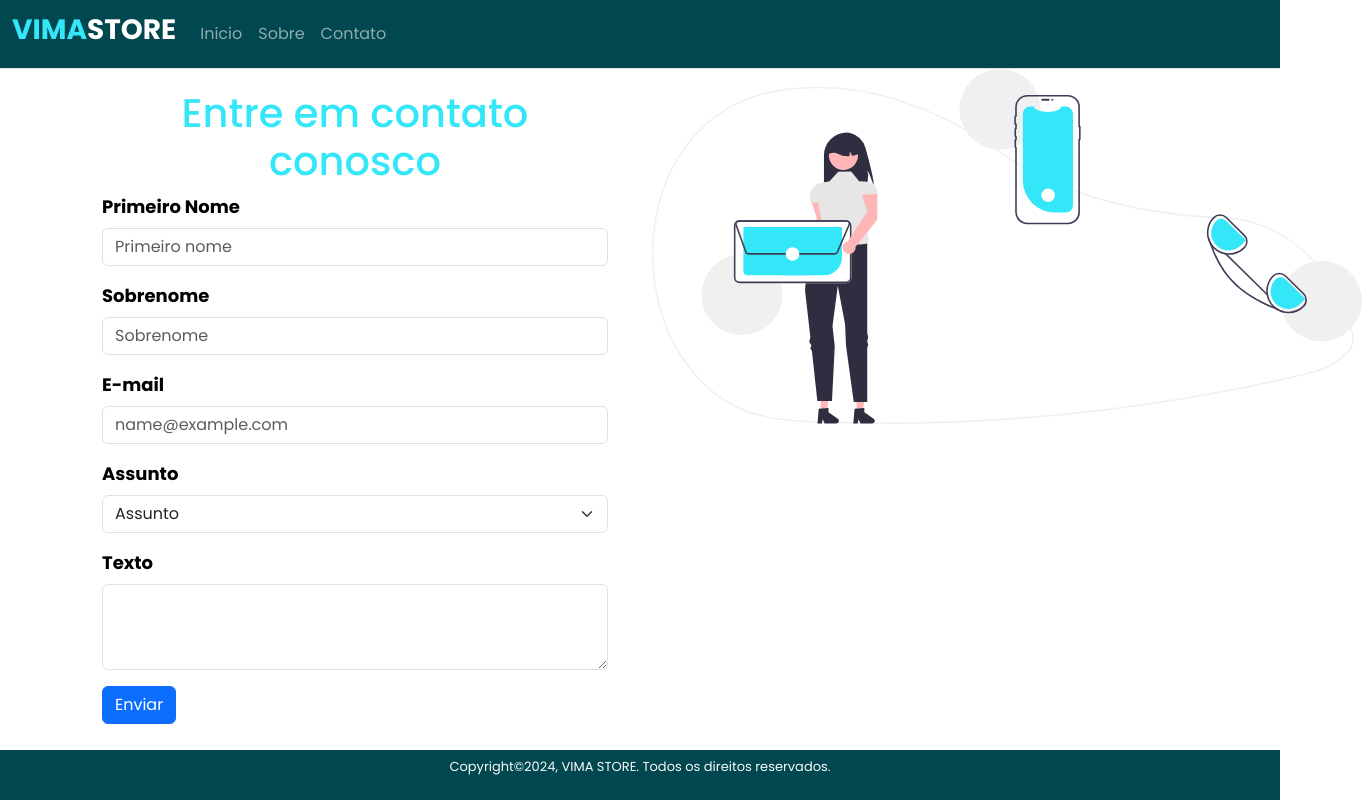
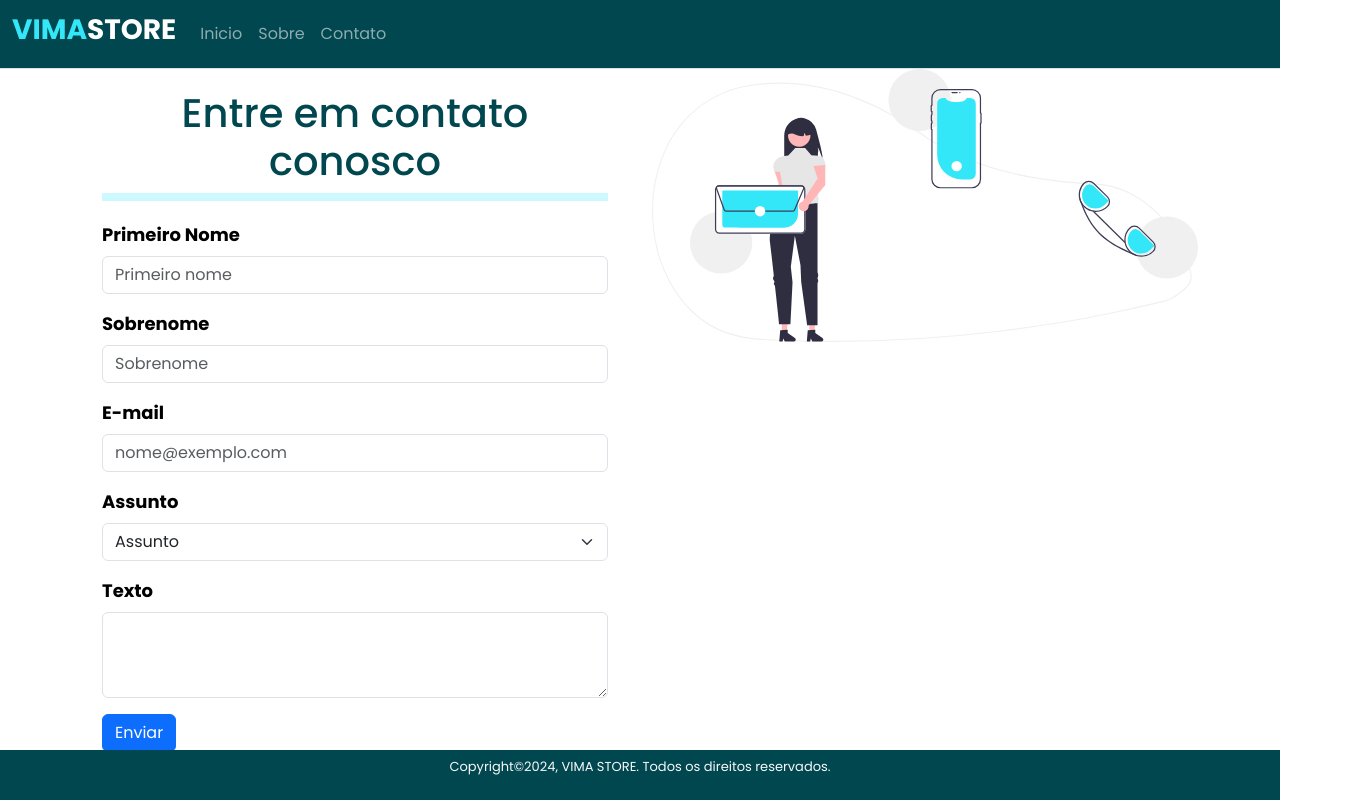
Before and after one commit to pedrocbp/VIMA-Vue.js, a Vue app: page /contact in a window 1280 px wide. Shown: the whole page, 1362 px wide, since content can reach past the window. Built offline with nearby package versions, Linux system fonts and the light colour scheme.

Commit message:
update contact

```diff
--- a/src/App.vue
+++ b/src/App.vue
@@ -54,7 +54,7 @@ footer{
   justify-content: center;
   height: 50px;
   background-color: #00474F;
-  font-size: small;
+  font-size:small;
 }
 
 
--- a/src/assets/style.css
+++ b/src/assets/style.css
@@ -36,13 +36,21 @@ body {
 
 .title {
     text-align: center;
-    color: #34e7f8;
+    color: #00474F;
 }
 
 .form-label {
     color: #000000;
 }
 
-.contact-image {
+.img-fluid {
+    max-width: 100%;
+    height: auto;
+  }
+
+.line-title {
+    border-top: 8px solid #34e7f8;
+    margin-bottom: 20px;
+    margin-top: 0px;
 
 }
--- a/src/views/ContactView.vue
+++ b/src/views/ContactView.vue
@@ -1,6 +1,7 @@
 <script setup>
 import { onMounted, reactive, ref } from 'vue';
-let characters = reactive(ref([]));
+
+
 </script>
 
 <template>
@@ -10,17 +11,18 @@ let characters = reactive(ref([]));
         <div class="col-md-6">
           <div class="form-wrapper">
             <div class="title"><h1>Entre em contato conosco</h1></div>
+            <hr class="line-title">
             <div class="mb-3">
               <label for="exampleFormFirstName" class="form-label">Primeiro Nome</label>
-              <input type="text" class="form-control" placeholder="Primeiro nome" aria-label="First name">
+              <input type="name" class="form-control" placeholder="Primeiro nome" aria-label="First name">
             </div>
             <div class="mb-3">
               <label for="exampleFormLastName" class="form-label">Sobrenome</label>
-              <input type="text" class="form-control" placeholder="Sobrenome" aria-label="Last name">
+              <input type="last-name" class="form-control" placeholder="Sobrenome" aria-label="Last name">
             </div>
             <div class="mb-3">
               <label for="exampleFormControlInput1" class="form-label">E-mail</label>
-              <input type="email" class="form-control" id="exampleFormControlInput1" placeholder="name@example.com">
+              <input type="email" class="form-control" id="exampleFormControlInput1" placeholder="nome@exemplo.com">
             </div>
             <div class="mb-3">
               <label for="exampleFormSelect" class="form-label">Assunto</label>
@@ -47,8 +49,5 @@ let characters = reactive(ref([]));
 </template>
 
 <style scoped>
-.img-fluid {
-  max-width: 130%; /* Define a largura máxima da imagem como 100% do seu contêiner */
-  height: auto; /* Mantém a proporção da imagem */
-}
+
 </style>
```
Also changed, not shown: src/components/componet.vue (+0 -33 lines).
